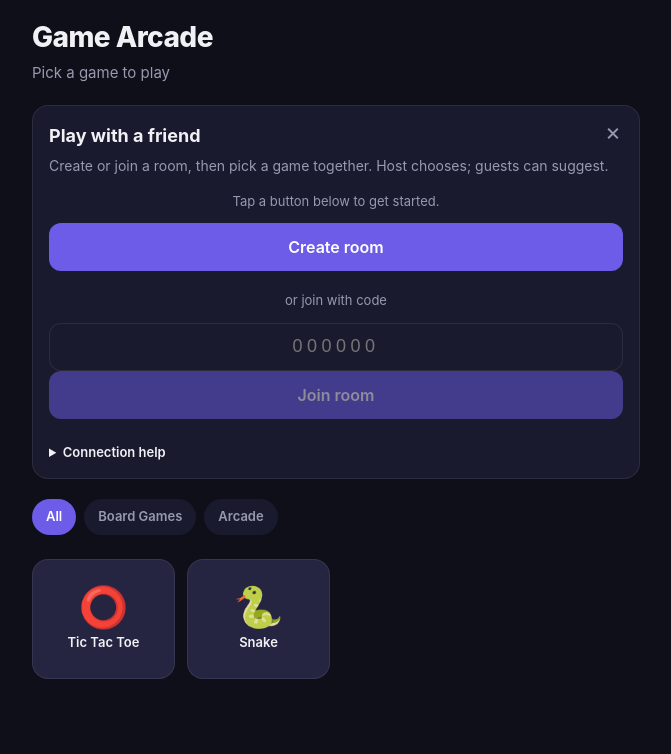
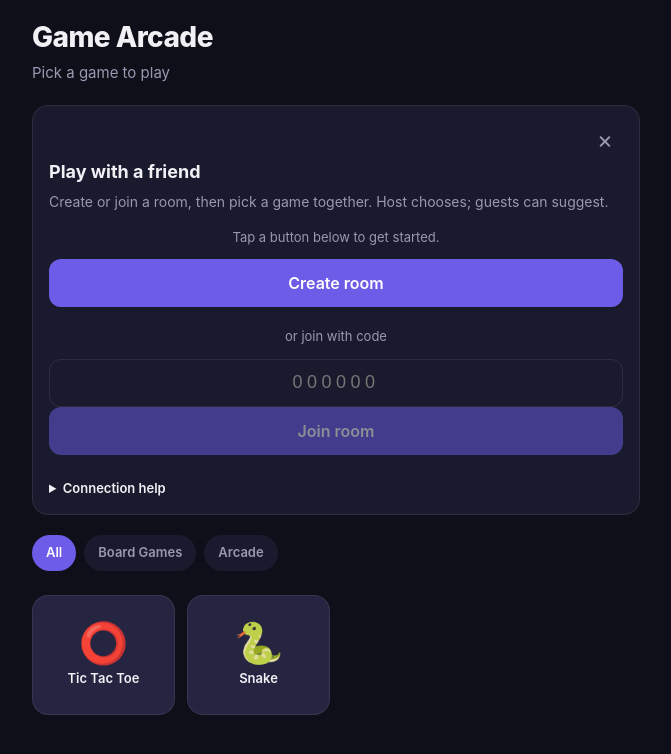
Before and after one commit to dawsonp2003/Game-Hub, a React (Vite) app in the folder web/: page / in a window 1280 px wide. Both pictures are taken after a click on the button "👥 Play with a friend". Shown: the top 754 px of the page, without its empty margins (304-975 px from the left). Built offline with nearby package versions, Linux system fonts and the light colour scheme.

Commit message:
Minor connect ui change

```diff
--- a/web/src/components/RoomPanel.css
+++ b/web/src/components/RoomPanel.css
@@ -7,14 +7,28 @@
   position: relative;
 }
 
+.room-panel__topbar {
+  display: flex;
+  align-items: center;
+  justify-content: flex-end;
+  gap: 0.625rem;
+  margin-bottom: 0.375rem;
+  min-height: 36px;
+}
+
+.room-panel__topbar--solo {
+  margin-bottom: 0;
+}
+
 .room-panel__close {
-  position: absolute;
-  top: 0.5rem;
-  right: 0.5rem;
+  flex-shrink: 0;
   font-size: 1.5rem;
   line-height: 1;
   min-width: 36px;
   min-height: 36px;
+  display: flex;
+  align-items: center;
+  justify-content: center;
 }
 
 .room-panel--active {
@@ -60,9 +74,9 @@
 }
 
 .room-panel__role {
-  font-size: 0.75rem;
+  font-size: 0.8125rem;
+  font-weight: 600;
   color: var(--text-muted);
-  margin-left: auto;
 }
 
 .room-panel__status {
--- a/web/src/components/RoomPanel.tsx
+++ b/web/src/components/RoomPanel.tsx
@@ -45,17 +45,19 @@ export default function RoomPanel({ onClose }: RoomPanelProps) {
   if (room.isInRoom) {
     return (
       <section className="room-panel room-panel--active" aria-label="Multiplayer room">
+        <div className="room-panel__topbar">
+          {room.role === 'host' && <span className="room-panel__role">Host</span>}
+          {room.role === 'guest' && <span className="room-panel__role">Guest</span>}
           {onClose && (
             <button type="button" className="room-panel__close btn-ghost" onClick={onClose} aria-label="Close">
               ×
             </button>
           )}
+        </div>
 
         <div className="room-panel__header">
           <span className="room-panel__badge">Room</span>
           <span className="room-panel__code">{room.roomCode}</span>
-          {room.role === 'host' && <span className="room-panel__role">Host</span>}
-          {room.role === 'guest' && <span className="room-panel__role">Guest</span>}
         </div>
 
         {(room.loading || progressText) && (
@@ -131,15 +133,11 @@ export default function RoomPanel({ onClose }: RoomPanelProps) {
   return (
     <section className={`room-panel ${isBusy ? 'room-panel--busy' : ''}`} aria-label="Play with a friend">
       {onClose && (
-        <button
-          type="button"
-          className="room-panel__close btn-ghost"
-          onClick={onClose}
-          disabled={isBusy}
-          aria-label="Close"
-        >
+        <div className="room-panel__topbar room-panel__topbar--solo">
+          <button type="button" className="room-panel__close btn-ghost" onClick={onClose} disabled={isBusy} aria-label="Close">
             ×
           </button>
+        </div>
       )}
 
       <h2 className="room-panel__title">Play with a friend</h2>
```
Lines whose indentation alone changed are shown as unchanged.
